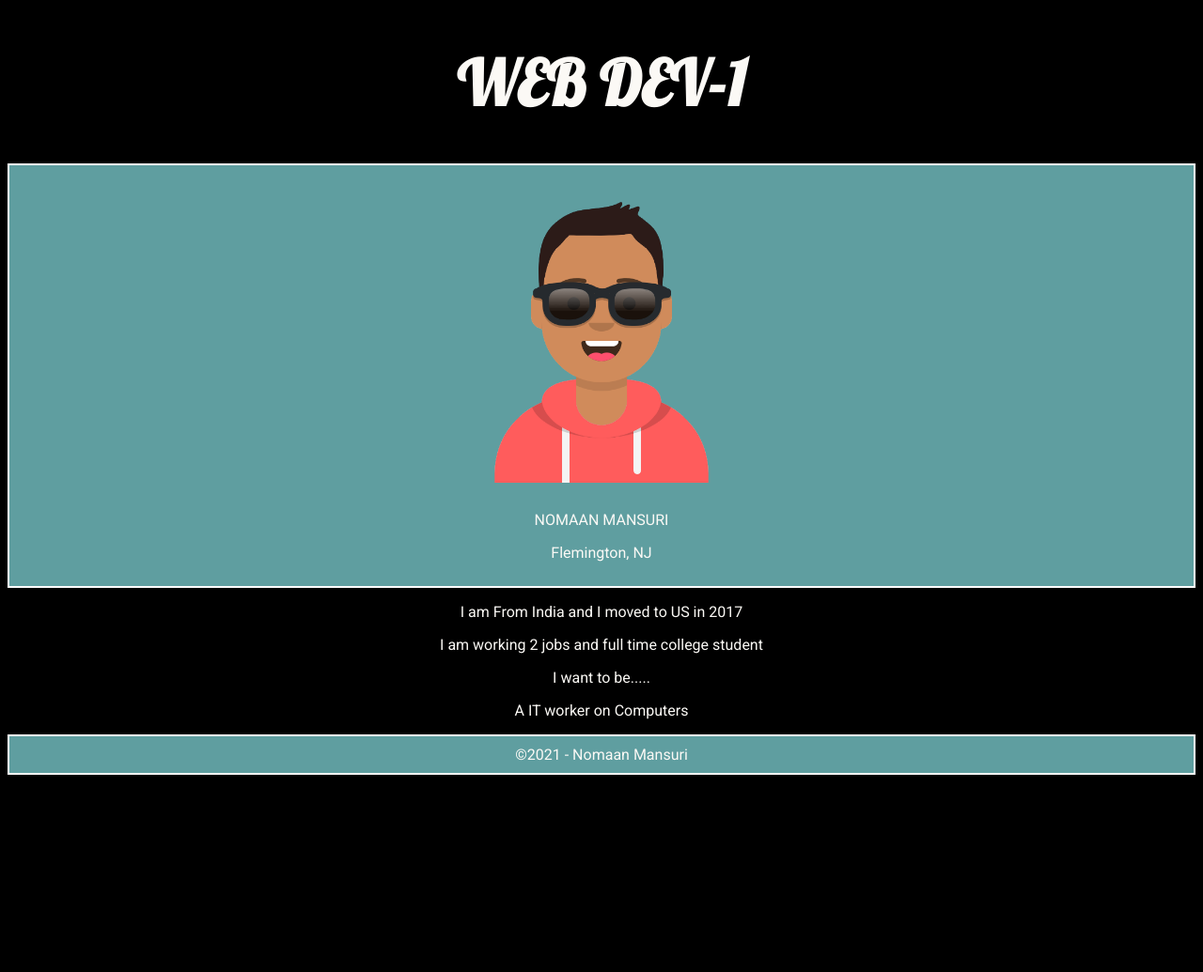
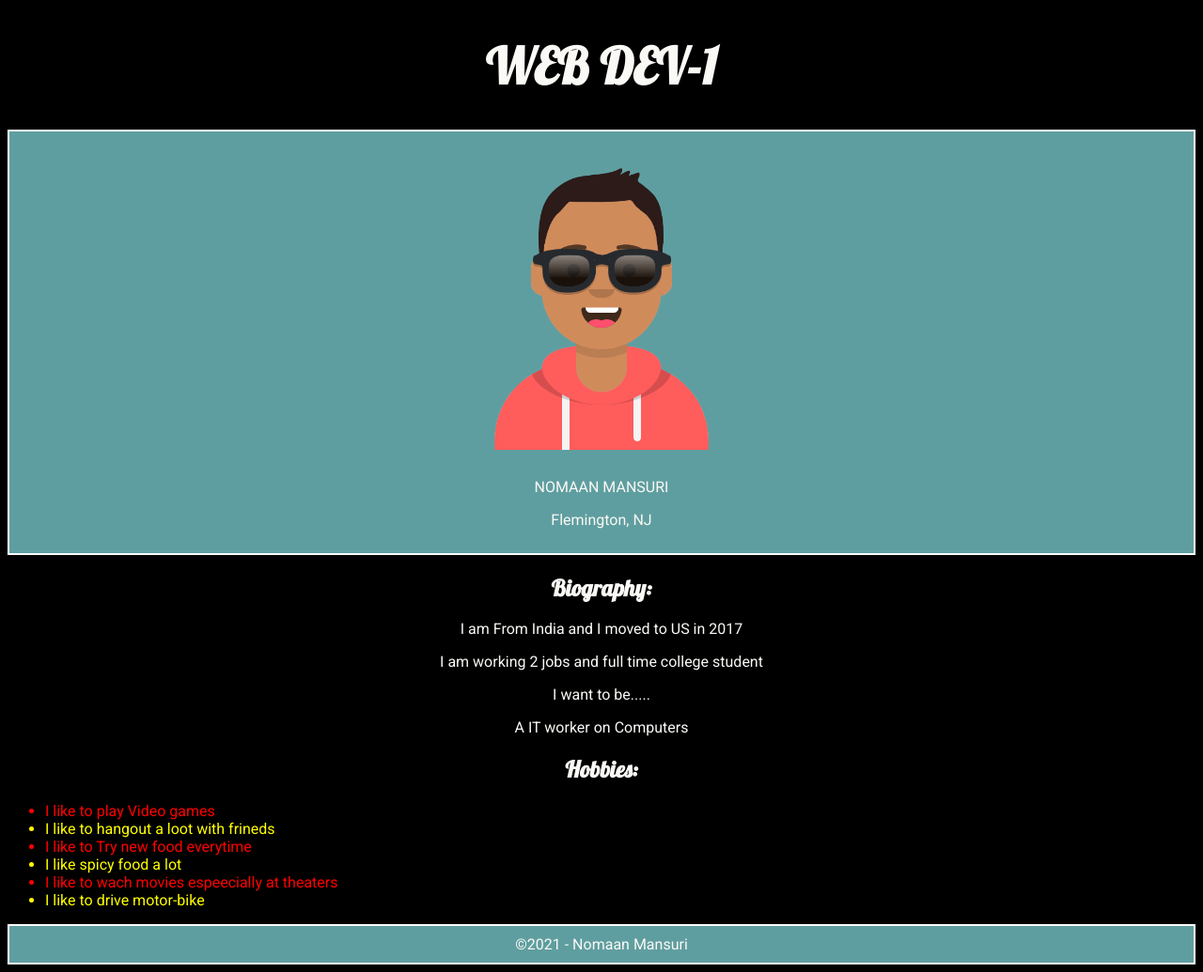
Before and after one commit to RVCC-IDMX/about-me-NomaanmansuriWB2, a plain HTML site: page index.html in a window 1280 px wide. Shown: the part 107-1142 px from the top of the page at 94% size. Before the commit the page ends 940 px from the top, so only its background shows below. Drawn offline with Linux system fonts and the light colour scheme.

Commit message:
Adding hobbies list

```diff
--- a/css/style.css
+++ b/css/style.css
@@ -6,9 +6,11 @@ body{
 }
 h1,h2,h3,h4,h5,h6{
     font-family: Lobster;
-    font-size: 50pt;
+    text-align: center;
 }
-
+h1{
+    font-size: 40pt;
+}
 header{
     text-align: center;
 }
@@ -27,3 +29,11 @@ header{
 #bio{
     text-align: center;
 }
+#Hobbies ul li:nth-child(even){
+    color: yellow;
+
+}
+#Hobbies ul li:nth-child(odd){
+    color: red;
+
+}
--- a/index.html
+++ b/index.html
@@ -32,12 +32,25 @@
         </section>
         <section id="bio">
             <!---second section strated bio section-->
+            <h2>Biography: </h2>
             <div>
                 <p>I am From India and I moved to US in 2017</p>
                 <P>I am working 2 jobs and full time college student</P>
                 <p>I want to be.....</p>
                 <p> A IT worker on Computers</p>
             </div>
+
+        </section>
+        <section id="Hobbies">
+            <h2>Hobbies: </h2>
+            <ul>
+                <li>I like to play Video games</li>
+                <li>I like to hangout a loot with frineds</li>
+                <li>I like to Try new food everytime</li>
+                <li>I like spicy food a lot</li>
+                <li>I like to wach movies espeecially at theaters</li>
+                <li>I like to drive motor-bike</li>
+            </ul>
 
         </section>
 
```
